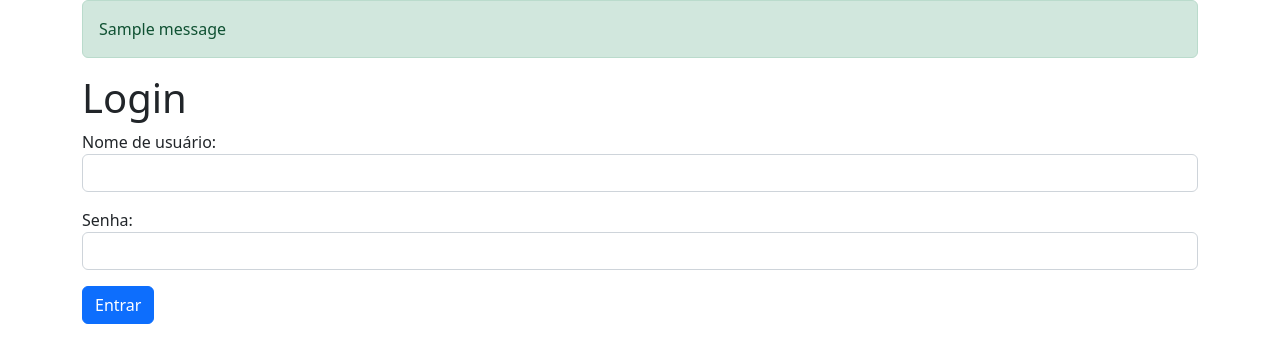
After one commit to DaviCS93/flask-learning, a Flask app: page /login in a window 1280 px wide. The commit adds this page. Shown: the top 363 px of the page. Run offline with Flask 2, Linux system fonts and the light colour scheme; one stand-in notice (Sample message) is shown; some libraries are stand-ins or nearby versions.

Commit message:
Class 5 Alura

```diff
--- a/app.py
+++ b/app.py
@@ -1,5 +1,5 @@
 from imp import reload
-from flask import Flask, redirect, render_template,request
+from flask import Flask, redirect, render_template,request,session,flash
 
 class Game:
     def __init__(self,name,category,console):
@@ -13,14 +13,15 @@ game3 = Game('Mortal Kombat','Fighting','Super Nintendo')
 games = [game1,game2,game3]
 
 app = Flask(__name__)
+app.secret_key = 'pagodin'
 
 @app.route('/')
-def Index():
+def index():
     variables = {'title':'Game Library'}
     return render_template('list.html',**variables,games=games)
 
 @app.route('/newGame')
-def AddGame():
+def addGame():
     variables = {'title':'Add new game!'}
     return render_template('newGame.html',**variables)
 
@@ -33,4 +34,24 @@ def Create():
     games.append(newGame)
     return redirect('/')
 
+@app.route('/login')
+def login():
+    return render_template('login.html')
+
+@app.route('/authenticate', methods=['POST',])
+def authenticate():
+    if 'alohomora' == request.form['password']:
+        session['loggedUser'] = request.form['user']
+        flash(f'Welcome {session["loggedUser"]}!!')
+        return redirect('/')
+    else:
+        flash('Authentication failed')
+        return redirect('/login')
+
+@app.route('/logout')
+def logout():
+    session["loggedUser"] = ""
+    flash('Logout successful')
+    return redirect('/')
+
 app.run(debug=True)
--- /dev/null
+++ b/templates/login.html
@@ -0,0 +1,9 @@
+{% extends "template.html" %}
+{% block content %}
+        <h1>Login</h1>
+        <form method="POST" action="/authenticate">
+            <p><label>Nome de usuário:</label> <input class="form-control" type="text" name="user" required></p>
+            <p><label>Senha:</label> <input class="form-control" type="password" name="password" required></p>
+            <p><button class="btn btn-primary" type="submit">Entrar</button></p>
+        </form>
+{% endblock %}
--- a/templates/template.html
+++ b/templates/template.html
@@ -8,9 +8,20 @@
     </head>
      <body>
         <div class="container">
+        {% with messages = get_flashed_messages() %}
+            {% if messages %}
+                <ul id="messages" class="list-unstyled">
+                {% for message in messages %}
+                    <li class="alert alert-success">{{ message }}</li>
+                {% endfor %}
+                </ul>
+            {% endif %}
+        {% endwith %}
+
         <div class="page-header">
             <h1>{{ title }}</h1>
         </div>
+
 
         {% block content %}
         {% endblock %}
```
